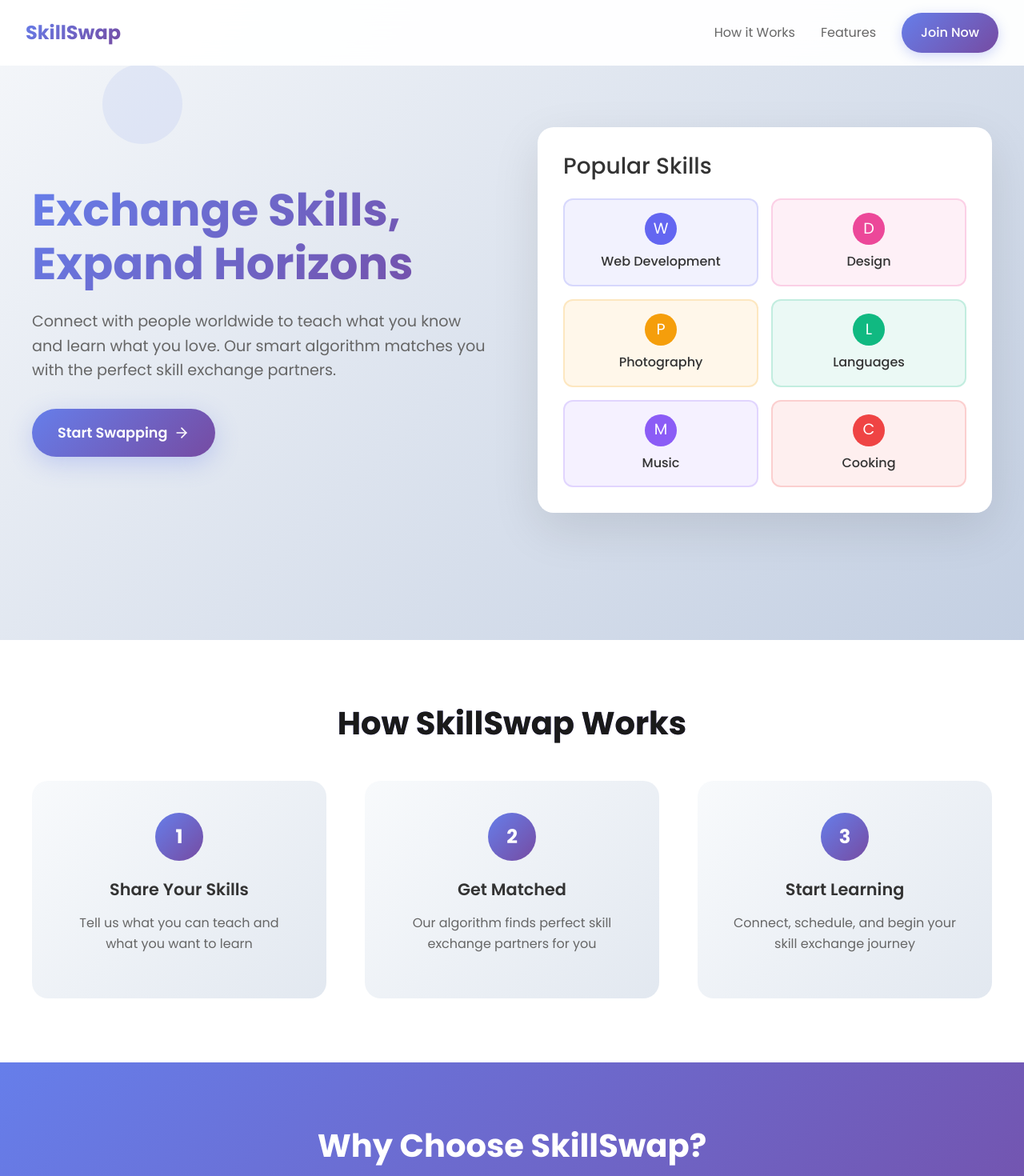
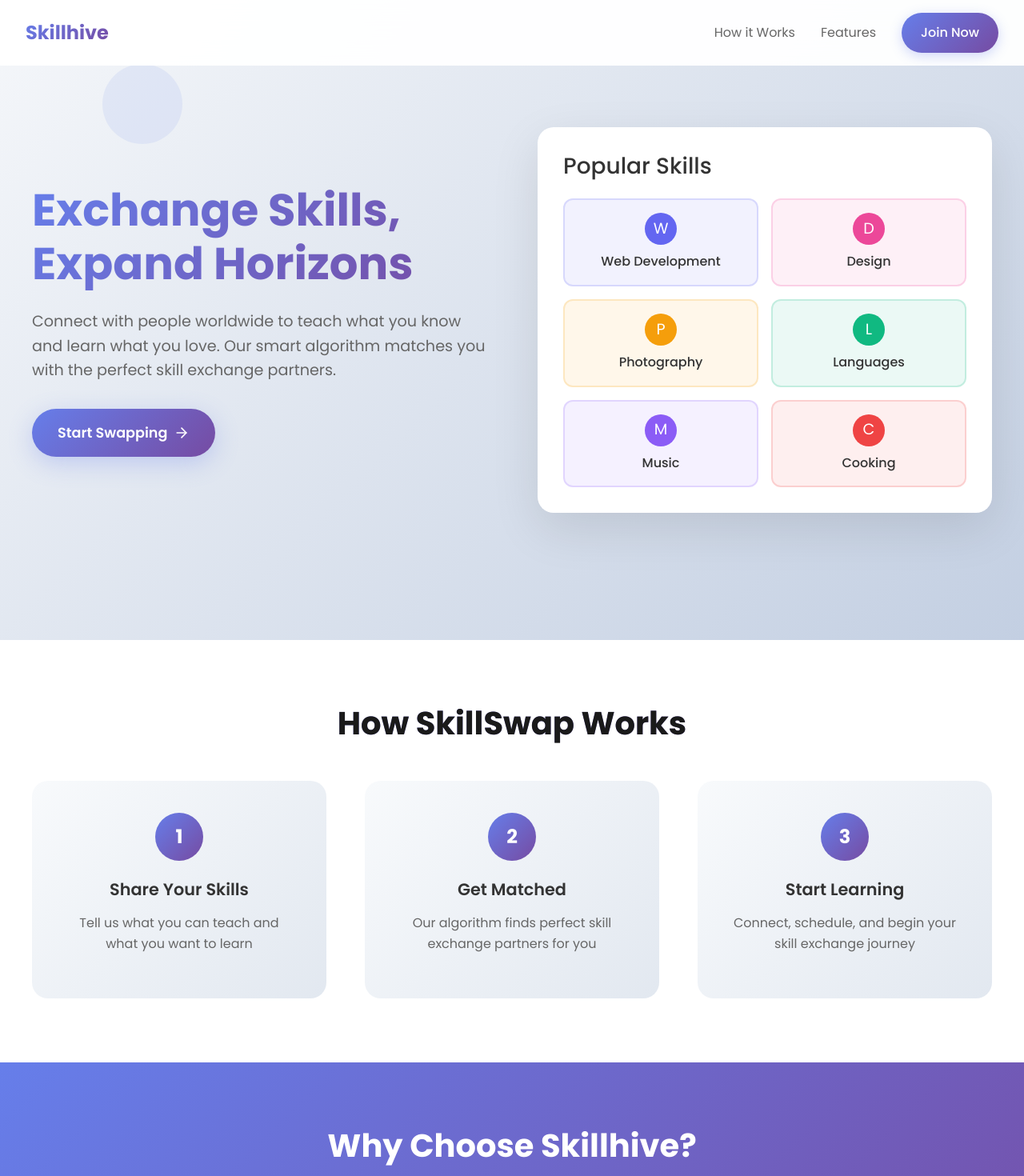
Before and after one commit to Abhishek-Sonje/Skill-Swap-, a React (Vite) app in the folder Client/: page / in a window 1280 px wide. Shown: the top 1470 px of the page at 80% size. Built offline with nearby package versions, Linux system fonts and the light colour scheme; no server answers.

Commit message:
Changing platform name

```diff
--- a/Client/src/components/Navbar.jsx
+++ b/Client/src/components/Navbar.jsx
@@ -41,7 +41,7 @@ function Navbar() {
           <Link to="/" className="nav-logo">
             <img
               src={SkillSwaplogo}
-              alt="SkillSwap Logo"
+              alt="Skillhive Logo"
               className="nav-logo-img"
             />
             <span className="nav-logo-text">Skillhive</span>
--- a/Client/src/pages/HomePage.jsx
+++ b/Client/src/pages/HomePage.jsx
@@ -52,7 +52,7 @@ const HomePage = () => {
       {/* Header */}
       <header className="skillswap-header">
         <div className="skillswap-logo">
-          SkillSwap
+          Skillhive
         </div>
         <nav className="skillswap-nav">
           <a href="#how" className="skillswap-link">How it Works</a>
@@ -140,7 +140,7 @@ const HomePage = () => {
       <section id="features" className="skillswap-features">
         <div className="skillswap-features-container">
           <h2 className="skillswap-section-title skillswap-features-title">
-            Why Choose SkillSwap?
+            Why Choose Skillhive?
           </h2>
           <div className="skillswap-features-list">
             {features.map((feature, index) => (
@@ -189,7 +189,7 @@ const HomePage = () => {
             className="skillswap-cta-join"
             onClick={() => window.location.href = '/login'}
           >
-            Join SkillSwap Today
+            Join Skillhive Today
           </button>
         </div>
       </section>
@@ -205,7 +205,7 @@ const HomePage = () => {
             <a href="#" className="skillswap-footer-link">Contact</a>
           </div>
           <p className="skillswap-footer-copy">
-            © 2025 SkillSwap. All rights reserved. Made with ❤️ for learners worldwide.
+            © 2025 Skillhive. All rights reserved. Made with ❤️ for learners worldwide.
           </p>
         </div>
       </footer>
--- a/Client/src/pages/UserProfilePage.jsx
+++ b/Client/src/pages/UserProfilePage.jsx
@@ -216,7 +216,7 @@ const UserProfilePage = () => {
             </div>
             <div className="ppage-verification">
               <Award size={16} color="#667eea" />
-              <span>Verified Skill Swapper</span>
+              <span>Verified Skillhive User</span>
             </div>
           </div>
           <div className="ppage-card">
--- a/Client/src/pages/dashboard.jsx
+++ b/Client/src/pages/dashboard.jsx
@@ -150,7 +150,7 @@ function Dashboard() {
         <div className="dashboard-hero-content">
           <h1 className="dashboard-hero-title">
             <Sparkles className="dashboard-hero-icon" />
-            Welcome to SkillSwap
+            Welcome to Skillhive
           </h1>
           <p className="dashboard-hero-subtitle">{heroMessages[currentHero]}</p>
 
@@ -176,7 +176,7 @@ function Dashboard() {
 
       {/* Main Content */}
       <main className="dashboard-main">
-        <h2 className="dashboard-section-title">Your Skill Swap Matches</h2>
+        <h2 className="dashboard-section-title">Your Skillhive Matches</h2>
         <p className="dashboard-section-subtitle">
           Connect with amazing people to teach and learn new skills
         </p>
--- a/Client/src/pages/profileSetup.jsx
+++ b/Client/src/pages/profileSetup.jsx
@@ -211,7 +211,7 @@ export default function ProfileSetup() {
         <div className="ps-header">
           <h1 className="ps-logo">Complete Your Profile</h1>
           <p className="ps-subtitle">
-            Set up your Skill Swap profile to get started
+            Set up your Skillhive profile to get started
           </p>
         </div>
 
--- a/Client/src/pages/userLogin.jsx
+++ b/Client/src/pages/userLogin.jsx
@@ -119,7 +119,7 @@ export default function Login() {
     <div className="auth-container">
       <div className="auth-card">
         <div className="auth-header">
-          <h1 className="auth-logo">Skill Swap</h1>
+          <h1 className="auth-logo">Skillhive</h1>
           <p className="auth-subtitle">
             {isLogin
               ? "Welcome back! Sign in to your account"
--- a/Client/src/pages/userRegister.jsx
+++ b/Client/src/pages/userRegister.jsx
@@ -211,7 +211,7 @@ const UserRegister = () => {
       );
 
       if (saveUser.status === 201) {
-        setSubmitMessage("Registration successful! Welcome to Skill Swap!");
+        setSubmitMessage("Registration successful! Welcome to Skillhive!");
 
         // Update authentication state using the context function
         setAuthState(true, saveUser.data.user);
@@ -242,7 +242,7 @@ const UserRegister = () => {
     <div className="registration-container">
       <div className="form-container">
         <div className="header">
-          <h1 className="title">Join Skill Swap</h1>
+          <h1 className="title">Join Skillhive</h1>
           <p className="subtitle">Share your skills and learn from others</p>
         </div>
 
```
